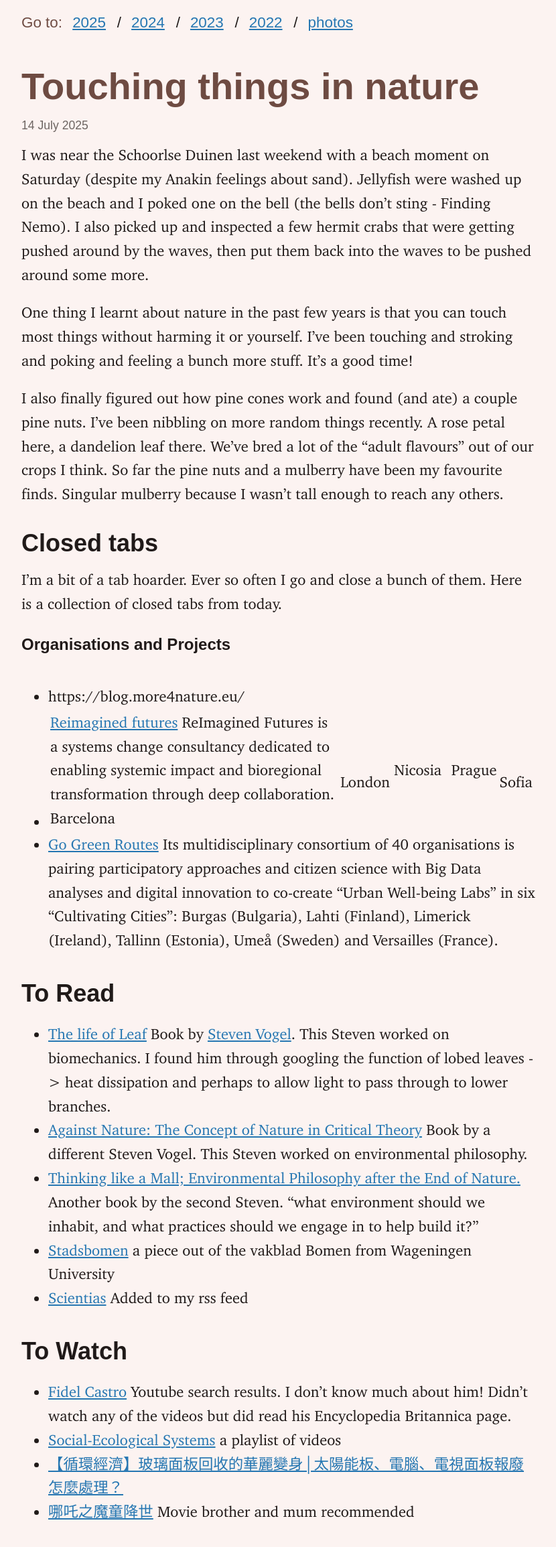
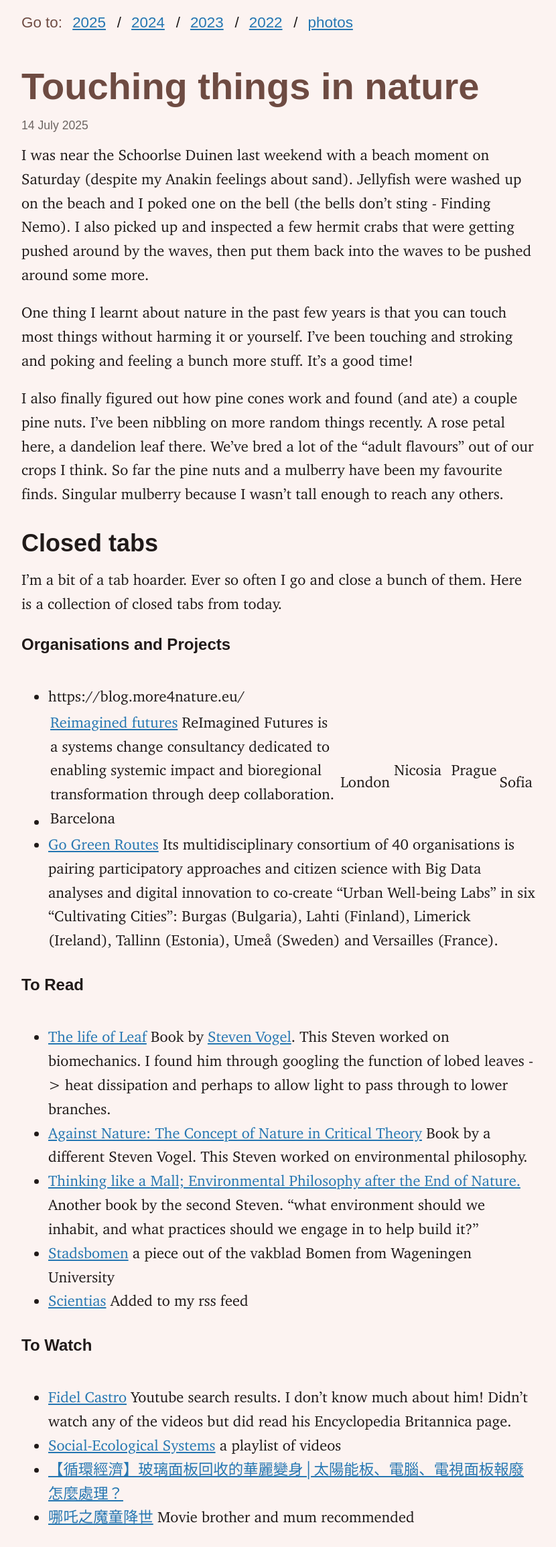
Before and after one commit to retasu1/retasu1.github.io, a Jekyll site: the page built from blog/_posts/2025-07-14-Touching-things-in-nature.md, in a window 1280 px wide. Shown: the whole page at 67% size, without its empty margins (224-1054 px from the left). Built offline with Jekyll 4.4.1, drawn with Linux system fonts in a browser that asks for light colours.

Commit message:
heading levels

```diff
--- a/blog/_posts/2025-07-14-Touching-things-in-nature.md
+++ b/blog/_posts/2025-07-14-Touching-things-in-nature.md
@@ -19,14 +19,14 @@ I'm a bit of a tab hoarder. Ever so often I go and close a bunch of them. Here i
 - [Reimagined futures](https://www.reimaginedfutures.org/) ReImagined Futures is a systems change consultancy dedicated to enabling systemic impact and bioregional transformation through deep collaboration. Barcelona |  London |  Nicosia  |  Prague |  Sofia
 - [Go Green Routes](https://gogreenroutes.eu/) Its multidisciplinary consortium of 40 organisations is pairing participatory approaches and citizen science with Big Data analyses and digital innovation to co-create "Urban Well-being Labs" in six “Cultivating Cities”: Burgas (Bulgaria), Lahti (Finland), Limerick (Ireland), Tallinn (Estonia), Umeå (Sweden) and Versailles (France).
 
-## To Read
+### To Read
 - [The life of  Leaf](https://press.uchicago.edu/ucp/books/book/chicago/L/bo12300588.html) Book by [Steven Vogel](https://en.wikipedia.org/wiki/Steven_Vogel). This Steven worked on biomechanics. I found him through googling the function of lobed leaves -> heat dissipation and perhaps to allow light to pass through to lower branches.
 - [Against Nature: The Concept of Nature in Critical Theory](https://books.google.nl/books/about/Against_Nature.html?id=exuJNKJ4GaYC&redir_esc=y) Book by a different Steven Vogel. This Steven worked on environmental philosophy.
 - [Thinking like a Mall; Environmental Philosophy after the End of Nature.](https://mitpress.mit.edu/9780262529716/thinking-like-a-mall/) Another book by the second Steven. “what environment should we inhabit, and what practices should we engage in to help build it?”
 - [Stadsbomen](https://edepot.wur.nl/635411) a piece out of the vakblad Bomen from Wageningen University
 - [Scientias](https://scientias.nl/) Added to my rss feed
 
-## To Watch
+### To Watch
 - [Fidel Castro](https://www.youtube.com/results?search_query=fidel+castro) Youtube search results. I don't know much about him! Didn't watch any of the videos but did read his Encyclopedia Britannica page.
 - [Social-Ecological Systems](https://www.youtube.com/playlist?list=PL3cQMb4HSpp-DgX7ZoklckuiH3F5GyavP) a playlist of videos
 - [【循環經濟】玻璃面板回收的華麗變身│太陽能板、電腦、電視面板報廢怎麼處理？](https://www.youtube.com/watch?v=QA8rLyOen_s&ab_channel=%E5%85%AC%E5%85%B1%E9%9B%BB%E8%A6%96-%E6%88%91%E5%80%91%E7%9A%84%E5%B3%B6)
```
